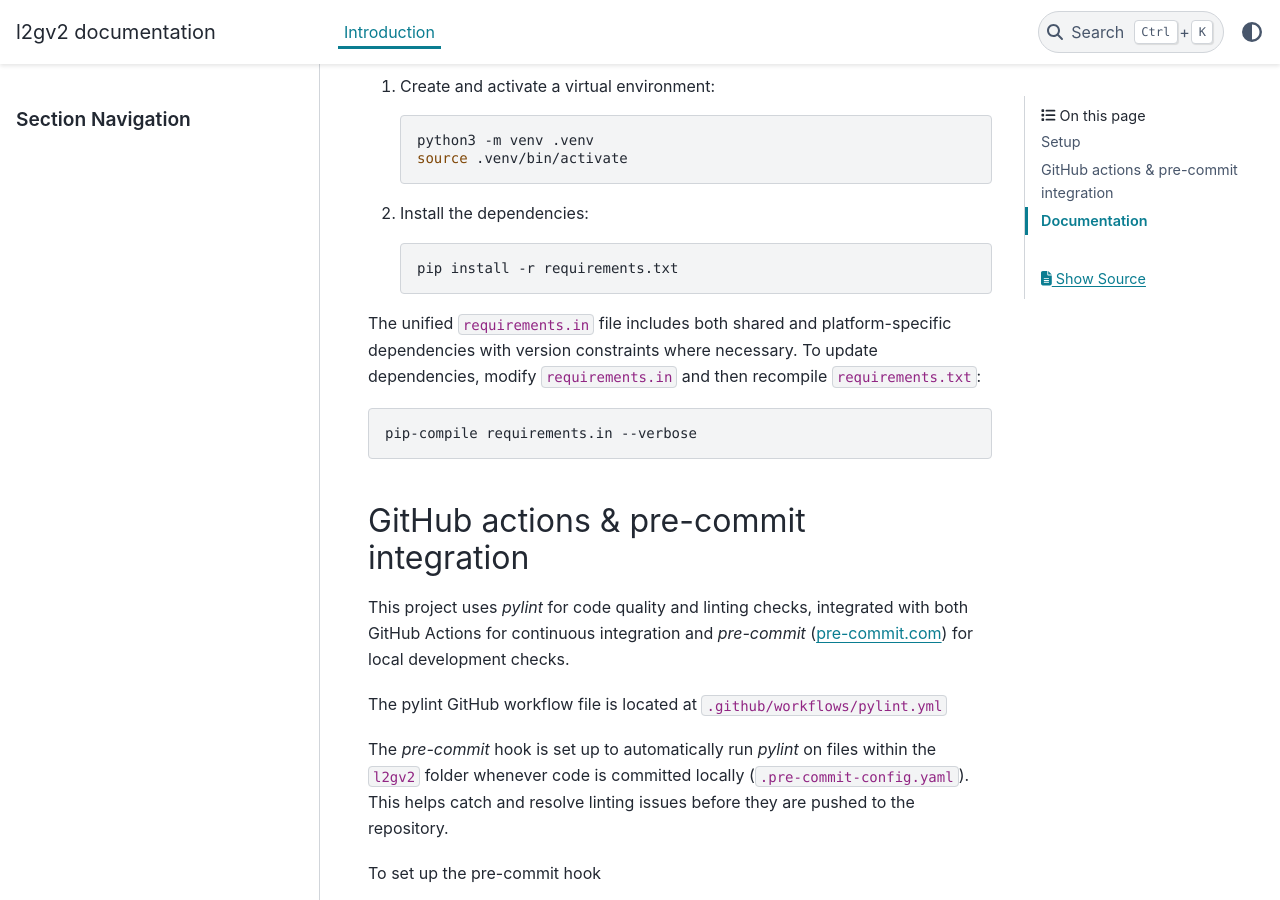
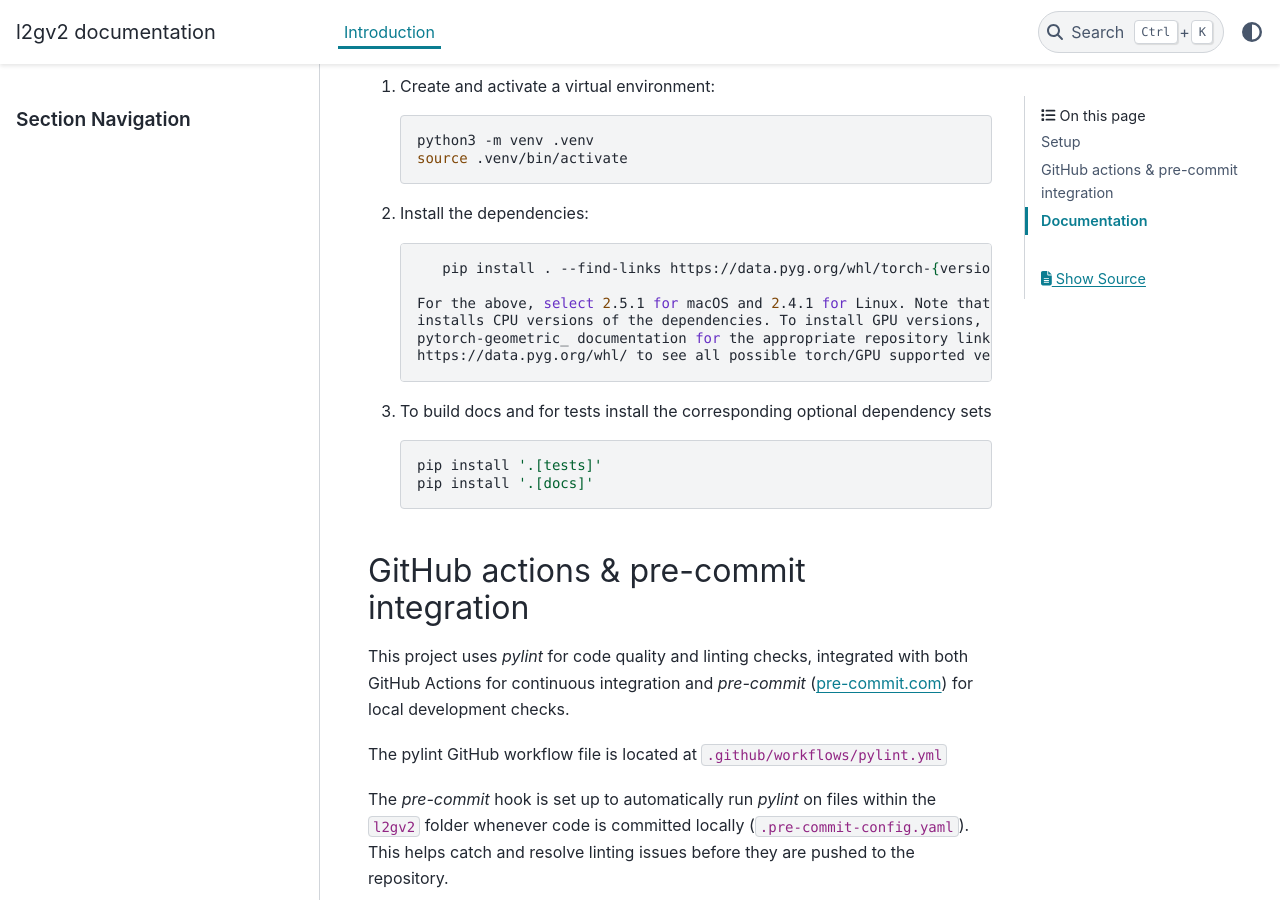
Before and after one commit to OxfordRSE/L2Gv2, a Sphinx documentation site: the page built from docs/source/intro.rst, in a window 1280 px wide and 900 px high, scrolled down 464 px. Built offline with Sphinx 7.4.7 and the PyData theme 0.15.4, drawn with Linux system fonts in a browser that asks for light colours; pages that are not in the unit, such as notebooks, are missing from menus.

Commit message:
Use pyproject.toml for dependencies, fixes #19

```diff
--- a/docs/source/intro.rst
+++ b/docs/source/intro.rst
@@ -27,13 +27,22 @@ Setup the virtual environment
 
    .. code-block:: bash
 
-       pip install -r requirements.txt
+       pip install . --find-links https://data.pyg.org/whl/torch-{version}%2Bcpu.html
 
-The unified ``requirements.in`` file includes both shared and platform-specific dependencies with version constraints where necessary. To update dependencies, modify ``requirements.in`` and then recompile ``requirements.txt``:
+    For the above, select 2.5.1 for macOS and 2.4.1 for Linux. Note that this
+    installs CPU versions of the dependencies. To install GPU versions, consult the
+    pytorch-geometric_ documentation for the appropriate repository links, or visit
+    https://data.pyg.org/whl/ to see all possible torch/GPU supported versions.
 
-.. code-block:: bash
 
-    pip-compile requirements.in --verbose
+3. To build docs and for tests install the corresponding optional dependency sets
+
+   .. code-block:: bash
+
+      pip install '.[tests]'
+      pip install '.[docs]'
+
+.. _pytorch-geometric: https://pypi.org/project/torch-geometric/
 
 GitHub actions & pre-commit integration
 ------------------------------------------
```
Also changed, not shown: README.md (+13 -6 lines), pyproject.toml (+38 -4 lines), 1 other file.
